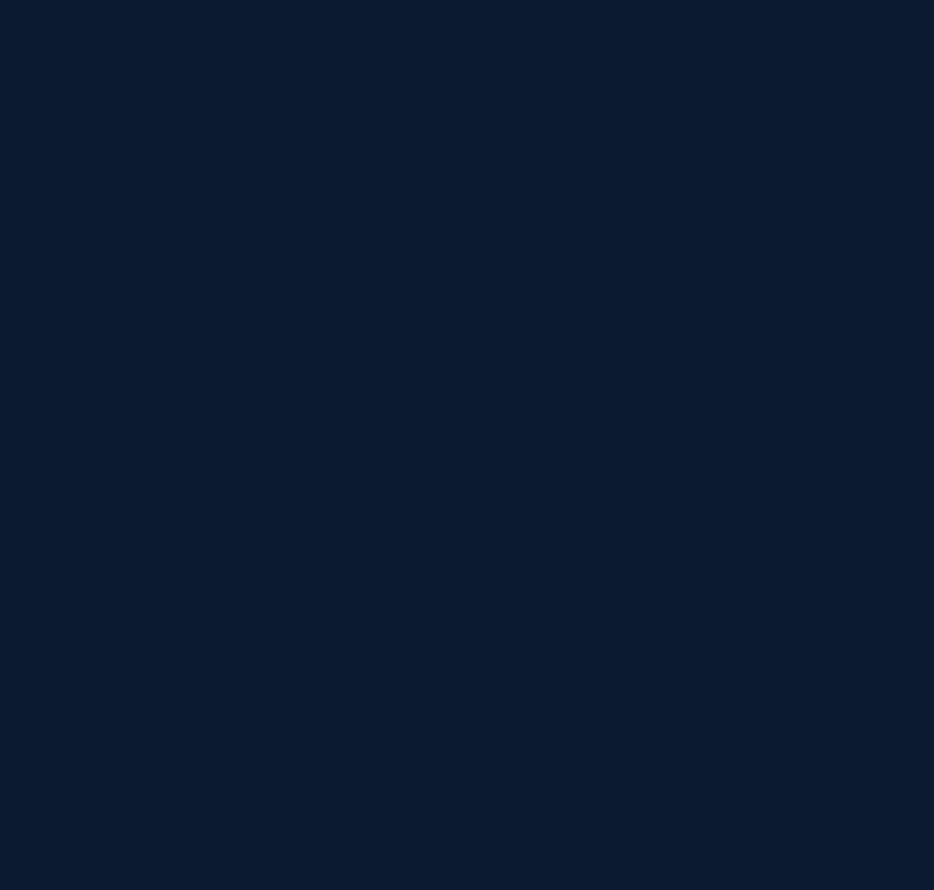
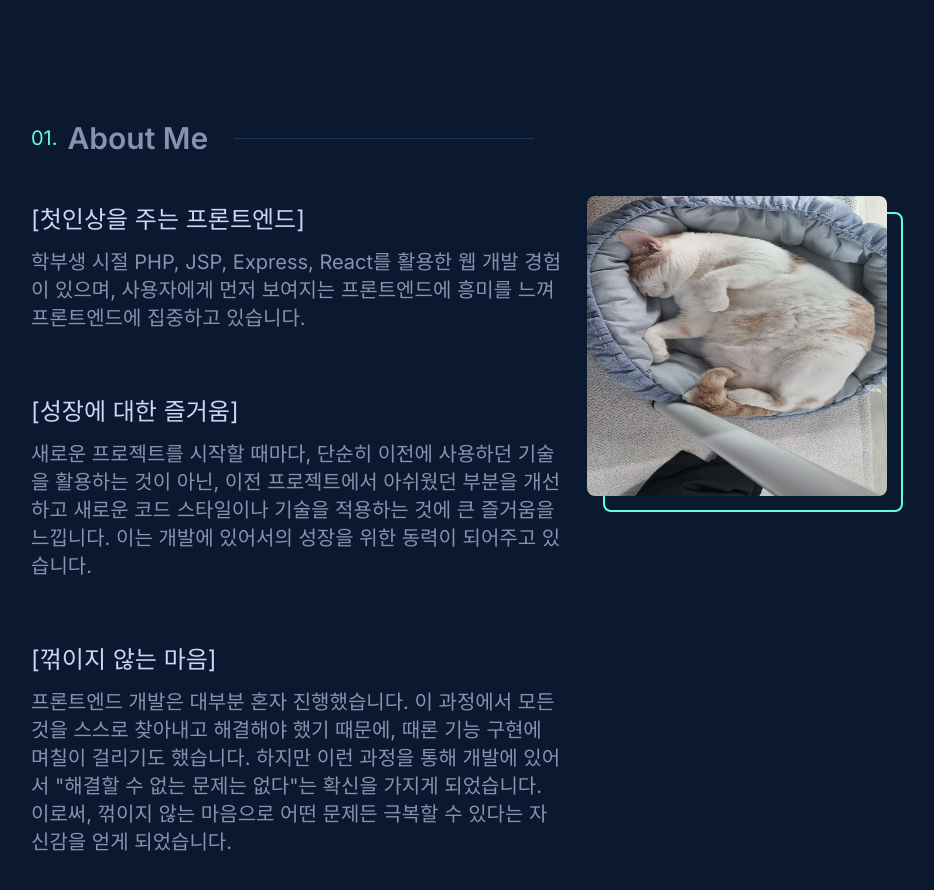
Before and after one commit to SeungYn/My-Portfolio, a Next.js app: page / in a window 1280 px wide. Shown: the part 680-1570 px from the top of the page, without its empty margins (177-1111 px from the left). Before the commit the page ends 800 px from the top, so only its background shows below. Built offline with nearby package versions, Linux system fonts and the light colour scheme.

Commit message:
feat: AboutMe 컴포넌트 추가

```diff
--- a/src/app/(home)/page.tsx
+++ b/src/app/(home)/page.tsx
@@ -1,4 +1,5 @@
 import Introduce from '@/components/Introduce/Introduce';
+import AboutMe from '@/components/aboutme/AboutMe/AboutMe';
 import Header from '@/components/header/Header';
 
 export default function Home() {
@@ -7,6 +8,7 @@ export default function Home() {
       <Header />
       <div className='max-w-screen-lg mx-auto px-20'>
         <Introduce />
+        <AboutMe />
       </div>
     </main>
   );
--- /dev/null
+++ b/src/components/aboutme/AboutMe/AboutMe.module.css
@@ -0,0 +1,21 @@
+.imgBorder > img {
+  transition: transform 0.3s;
+}
+
+.imgBorder > img:hover {
+  @apply -translate-x-4 -translate-y-4;
+}
+
+.imgBorder::after {
+  content: '';
+  display: block;
+  position: absolute;
+  inset: 0;
+  border: solid 2px;
+  transition: transform 0.3s;
+  @apply bg-navy translate-x-2 translate-y-2 border-green rounded-lg;
+}
+
+.imgBorder:hover::after {
+  @apply translate-x-4 translate-y-4;
+}
--- /dev/null
+++ b/src/components/aboutme/AboutMe/AboutMe.tsx
@@ -0,0 +1,59 @@
+import SectionContainer from '@/components/common/section/SectionContainer/SectionContainer';
+import Image from 'next/image';
+import styles from './AboutMe.module.css';
+
+export default function AboutMe() {
+  return (
+    <SectionContainer title='About Me' count='01.'>
+      <div className='flex flex-col md:flex-row gap-8'>
+        <div className='basis-[70%]'>
+          <div className='text-xl mb-16'>
+            <h3 className='text-2xl text-lightest-slate mb-3'>
+              [첫인상을 주는 프론트엔드]
+            </h3>
+            <p>
+              학부생 시절 PHP, JSP, Express, React를 활용한 웹 개발 경험이
+              있으며, 사용자에게 먼저 보여지는 프론트엔드에 흥미를 느껴
+              프론트엔드에 집중하고 있습니다.
+            </p>
+          </div>
+          <div className='text-xl mb-16'>
+            <h3 className='text-2xl text-lightest-slate mb-3'>
+              [성장에 대한 즐거움]
+            </h3>
+            <p>
+              새로운 프로젝트를 시작할 때마다, 단순히 이전에 사용하던 기술을
+              활용하는 것이 아닌, 이전 프로젝트에서 아쉬웠던 부분을 개선하고
+              새로운 코드 스타일이나 기술을 적용하는 것에 큰 즐거움을 느낍니다.
+              이는 개발에 있어서의 성장을 위한 동력이 되어주고 있습니다.
+            </p>
+          </div>
+          <div className='text-xl mb-16'>
+            <h3 className='text-2xl text-lightest-slate mb-3'>
+              [꺾이지 않는 마음]
+            </h3>
+            <p>
+              프론트엔드 개발은 대부분 혼자 진행했습니다. 이 과정에서 모든 것을
+              스스로 찾아내고 해결해야 했기 때문에, 때론 기능 구현에 며칠이
+              걸리기도 했습니다. 하지만 이런 과정을 통해 개발에 있어서 {'"'}
+              해결할 수 없는 문제는 없다{'"'}는 확신을 가지게 되었습니다.
+              이로써, 꺾이지 않는 마음으로 어떤 문제든 극복할 수 있다는 자신감을
+              얻게 되었습니다.
+            </p>
+          </div>
+        </div>
+        <div
+          className={`max-w-[300px] w-[300px] h-[300px] mx-auto relative aspect-square  md:!w-[70%]  ${styles.imgBorder}`}
+        >
+          <Image
+            src='/assets/sun.jpeg'
+            fill
+            alt='프로필 이미지'
+            sizes='300px'
+            className='z-10 -translate-x-2 -translate-y-2 rounded-lg'
+          />
+        </div>
+      </div>
+    </SectionContainer>
+  );
+}
```
